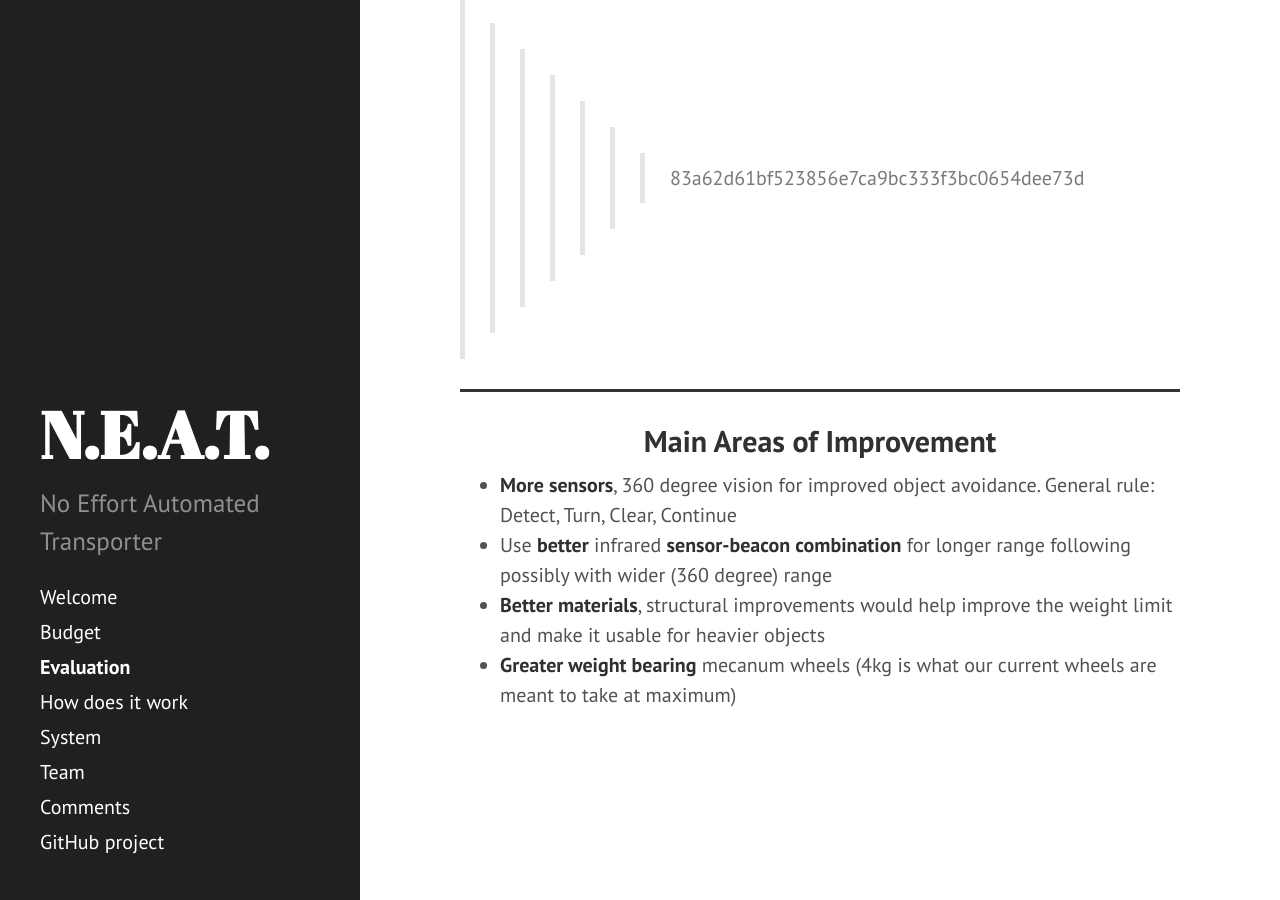
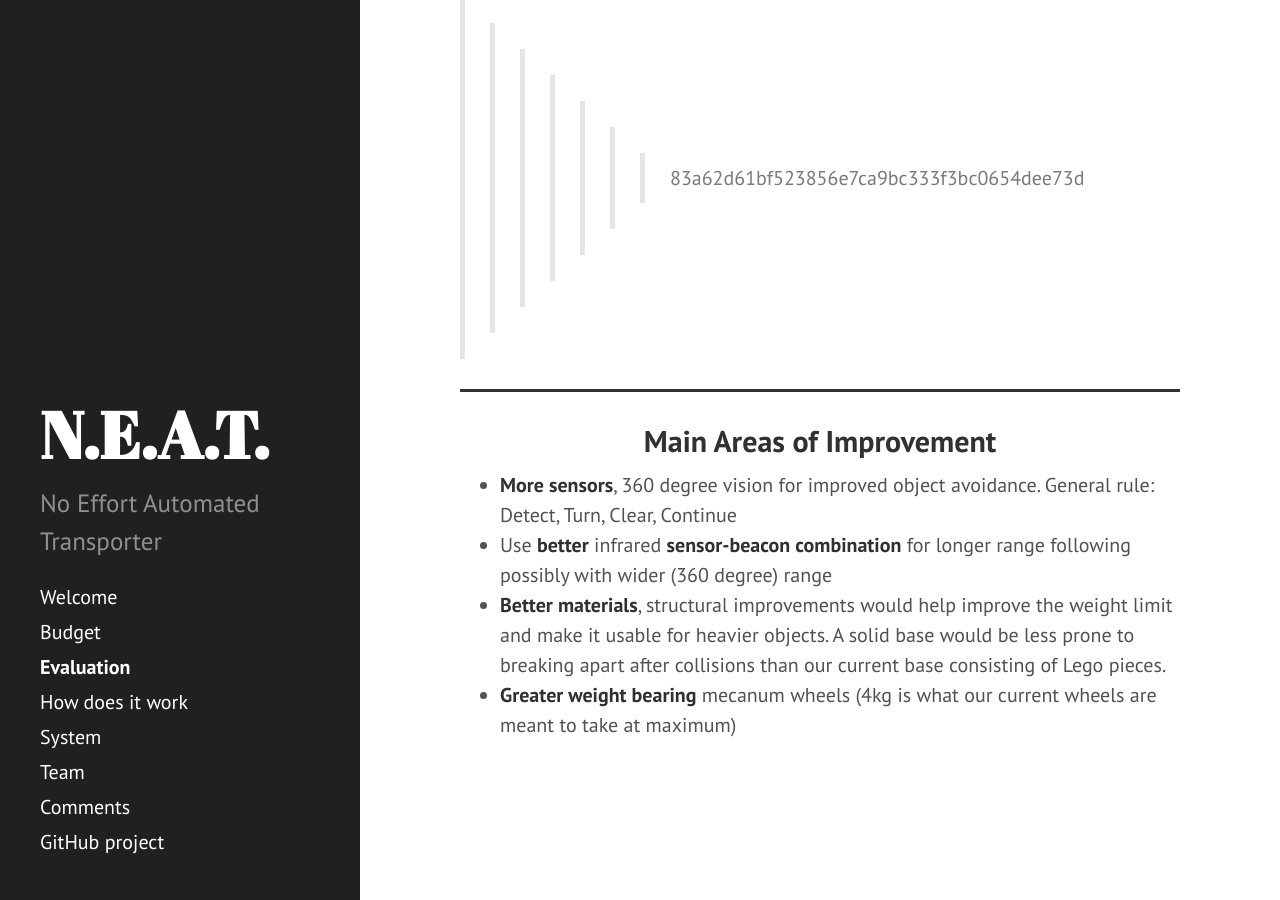
Before and after one commit to okapeng/sdp2020-group2, a Jekyll site: the page built from _pages/evaluation.md, in a window 1280 px wide and 900 px high, scrolled down 3894 px. Built offline with Jekyll 4.4.1, drawn with Linux system fonts in a browser that asks for light colours.

Commit message:
Update evaluation.md

```diff
--- a/_pages/evaluation.md
+++ b/_pages/evaluation.md
@@ -50,5 +50,5 @@ permalink: /evaluation/
 
   * **More sensors**, 360 degree vision for improved object avoidance. General rule: Detect, Turn, Clear, Continue
   * Use **better** infrared **sensor-beacon combination** for longer range following possibly with wider (360 degree) range
-  * **Better materials**, structural improvements would help improve the weight limit and make it usable for heavier objects
+  * **Better materials**, structural improvements would help improve the weight limit and make it usable for heavier objects. A solid base would be less prone to breaking apart after collisions than our current base consisting of Lego pieces.
   * **Greater weight bearing** mecanum wheels (4kg is what our current wheels are meant to take at maximum)
```
